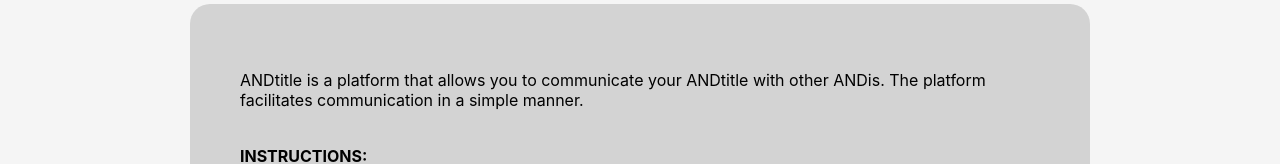
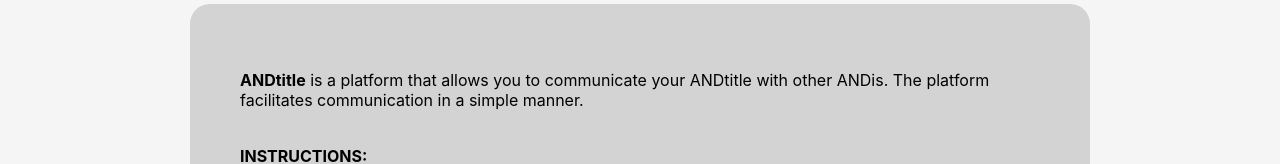
Before and after one commit to sandramolinapalencia/collaboration-challenge, a React (Create React App) app: page / in a window 1280 px wide. Shown: the part 217-381 px from the top of the page. Built offline with nearby package versions, Linux system fonts and the light colour scheme.

Commit message:
improves site description

```diff
--- a/src/App.js
+++ b/src/App.js
@@ -15,7 +15,7 @@ function App() {
       <div className="Form-container">
         <div>
           <p>
-          ANDtitle is a platform that allows you to communicate your ANDtitle with other ANDis. The platform facilitates communication in a simple manner.<br/>
+          <span className="bold">ANDtitle</span> is a platform that allows you to communicate your ANDtitle with other ANDis. The platform facilitates communication in a simple manner.<br/>
           <br/>
           <p className="bold">INSTRUCTIONS:</p>
           <ol>
```
